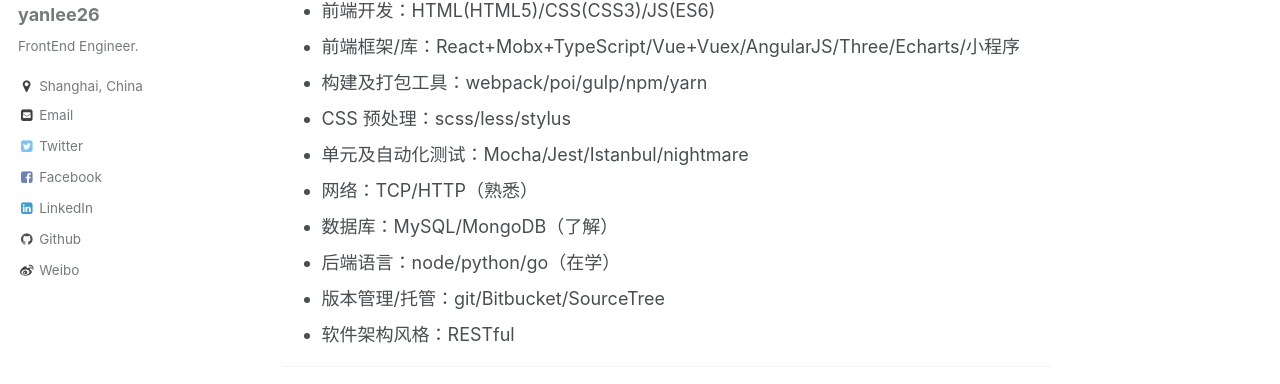
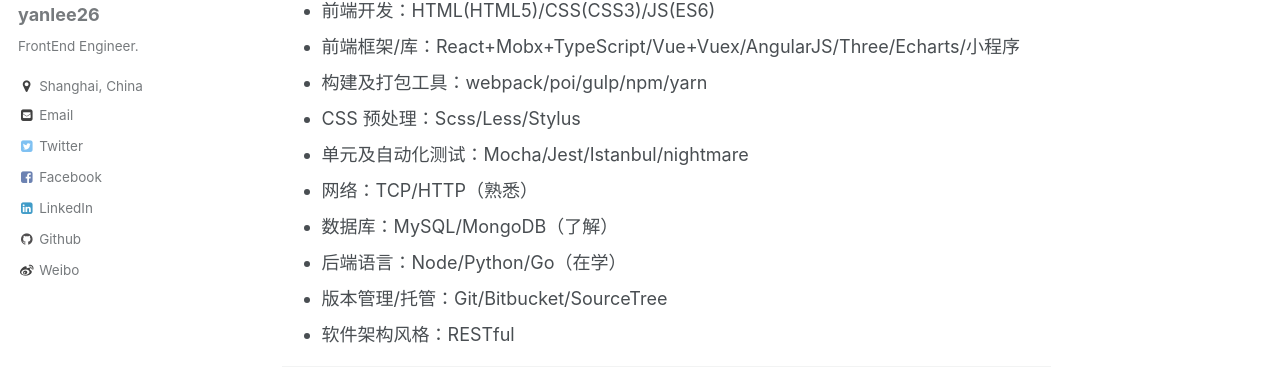
Before and after one commit to yanlee26/yanlee26.github.io, a Jekyll site: the page built from _pages/about.md, in a window 1280 px wide and 900 px high, scrolled down 662 px. Shown: the part 152-536 px from the top of the window. Built offline with Jekyll 4.4.1, drawn with Linux system fonts in a browser that asks for light colours; comment, search, counter and statistics services are not loaded.

Commit message:
docs: update

```diff
--- a/_pages/about.md
+++ b/_pages/about.md
@@ -34,12 +34,12 @@
 - 前端开发：HTML(HTML5)/CSS(CSS3)/JS(ES6)
 - 前端框架/库：React+Mobx+TypeScript/Vue+Vuex/AngularJS/Three/Echarts/小程序
 - 构建及打包工具：webpack/poi/gulp/npm/yarn
-- CSS 预处理：scss/less/stylus
+- CSS 预处理：Scss/Less/Stylus
 - 单元及自动化测试：Mocha/Jest/Istanbul/nightmare
 - 网络：TCP/HTTP（熟悉）
 - 数据库：MySQL/MongoDB（了解）
-- 后端语言：node/python/go（在学）
-- 版本管理/托管：git/Bitbucket/SourceTree
+- 后端语言：Node/Python/Go（在学）
+- 版本管理/托管：Git/Bitbucket/SourceTree
 - 软件架构风格：RESTful
 
 ---
```
